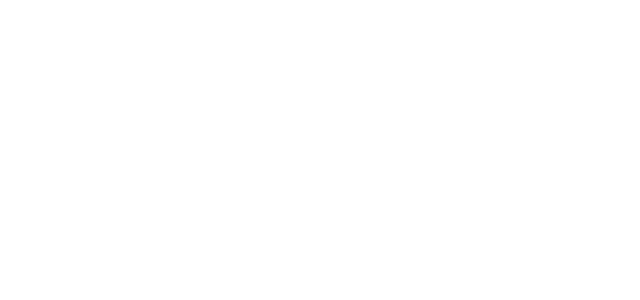
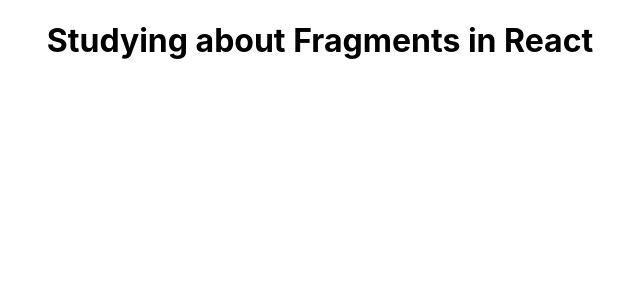
Before and after one commit to vijayadithya831/personal, a React (Create React App) app in the folder Full Stack/React/learn-react/: page / in a window 1280 px wide. Shown: the top 300 px of the page, without its empty margins (320-960 px from the left). Built offline with nearby package versions, Linux system fonts and the light colour scheme.

Commit message:
files updated

```diff
--- a/Full Stack/React/learn-react/src/App.js
+++ b/Full Stack/React/learn-react/src/App.js
@@ -8,6 +8,7 @@
 // import StylePracticeInReact from './Components/StylePracticeInReact';
 // import {ProductsList1, ProductsList2} from './Components/ProductsList';
 // import DisplayBankCustomers from './Components/DisplayBankCustomers';
+import FragmentsPractice from './Components/FragmentsPractice';
 
 
 function App() {
@@ -52,7 +53,7 @@
         {/* <ProductsList1/>
         <ProductsList2/> */}
         {/* <DisplayBankCustomers/> */}
-
+        <FragmentsPractice/>
 
     </div>
 
```
Also changed, not shown: 1 other file (tests, documents, lock files or other folders).
